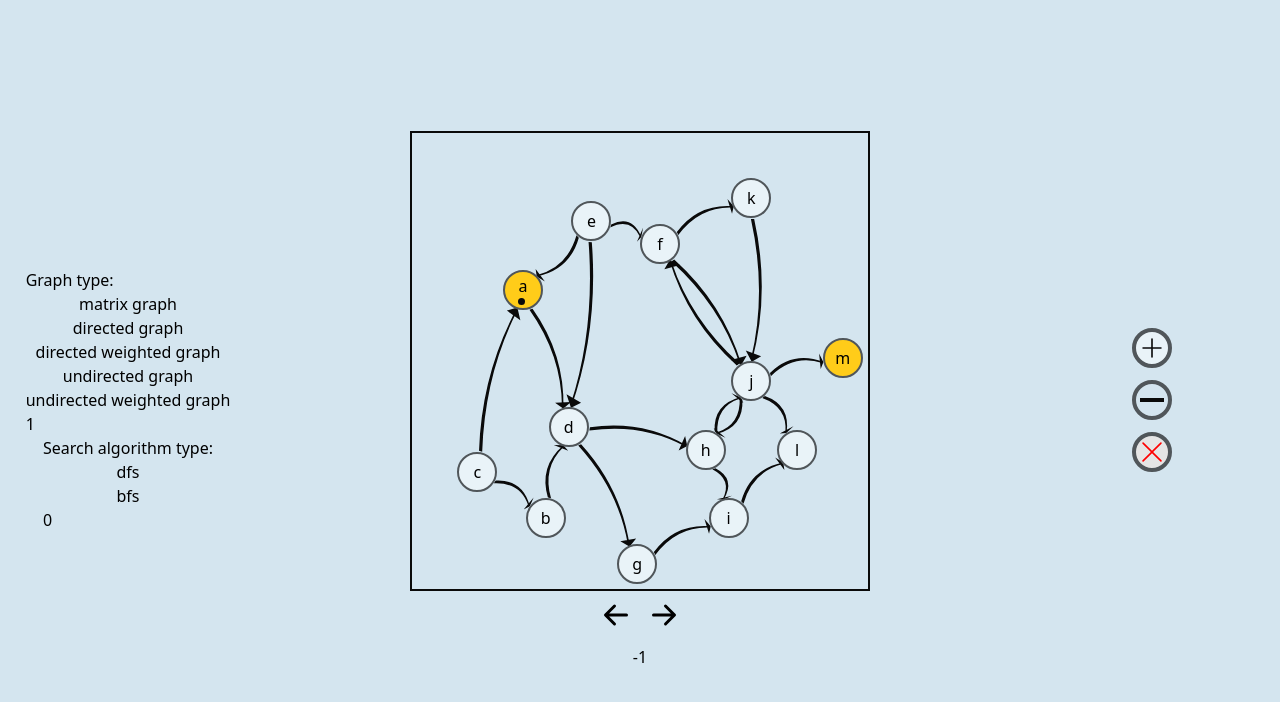
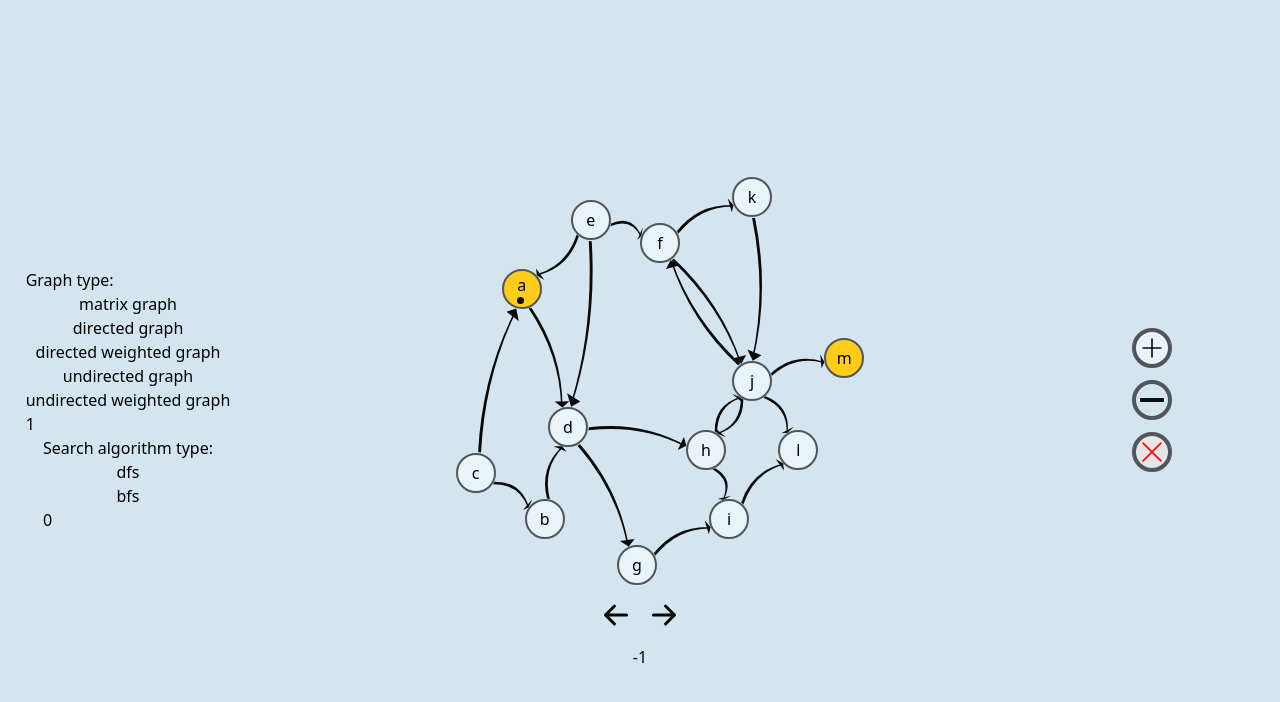
Before and after one commit to KLTPL/graph-algorithms-visualisation, a React (Vite) app: page / in a window 1280 px wide. Both pictures are taken after a click on the button "directed graph". Shown: the top 702 px of the page. Built offline with nearby package versions, Linux system fonts and the light colour scheme.

Commit message:
Finished the remove edge system

```diff
--- a/src/components/visualisation-container/graphs/E.tsx
+++ b/src/components/visualisation-container/graphs/E.tsx
@@ -66,12 +66,8 @@ export default function Edge() {
       pointerTool === VisualisationPointerTools.NewNode &&
       visualisationData.graph.length < 26
     ) {
-      addNewNode(
-        containerRef.current as HTMLDivElement,
-        ev,
-        visualisationData,
-        refreshVisualisationData
-      );
+      addNewNode(containerRef.current as HTMLDivElement, ev, visualisationData);
+      refreshVisualisationData();
     }
   }
 
@@ -79,7 +75,7 @@ export default function Edge() {
     <div
       ref={containerRef}
       id="edge-container"
-      className="w-[95%] md:w-[60%] aspect-square relative border-2 border-black"
+      className="w-[95%] md:w-[60%] aspect-square relative"
       onPointerDown={handleOnPointerDown}
     >
       {nodes.map((node, i) => getNode(node, nodesPositons[i]))}
--- a/src/components/visualisation-container/nodes/EdgeE.tsx
+++ b/src/components/visualisation-container/nodes/EdgeE.tsx
@@ -1,4 +1,8 @@
-import { useUserInput, useVisualisationData } from "../../../context/Context";
+import {
+  useUserInput,
+  useVisualisationData,
+  useVisualisationPointerTools,
+} from "../../../context/Context";
 import { VisualisationDataDW } from "../../../visualisationData/typesVisualisationData";
 import { getProperBgColorForEdgeE } from "../scripts/getProperBgColorForEdgeE";
 import { NodePosition } from "../scripts/getProperNodesPostions";
@@ -9,6 +13,8 @@ import {
 import { EdgeData } from "../scripts/getEdges";
 import { ChangeEvent } from "react";
 import { NODE_SIZE_PX } from "./NodeE";
+import { VisualisationPointerTools } from "../../visualisation-tools/VisualisationTools";
+import removeEdge from "../scripts/removeEdge";
 
 export const EDGE_HEIGHT_PX = 4;
 
@@ -30,6 +36,7 @@ function EdgeEdge({
   const { visualisationData: visualisationDataAny, refreshVisualisationData } =
     useVisualisationData();
   const visualisationData = visualisationDataAny as VisualisationDataDW;
+  const { pointerTool } = useVisualisationPointerTools();
   const { currStepIdx } = useUserInput();
   const { left, top, width, angle } = calcEdgeData(nodePos1, nodePos2);
   const bgColor = getProperBgColorForEdgeE(
@@ -44,7 +51,13 @@ function EdgeEdge({
       : (width / 100) * containerWidth - NODE_SIZE_PX;
   const isNodesTouching = (width / 100) * containerWidth <= NODE_SIZE_PX;
 
-  function handleOnChange(ev: ChangeEvent) {
+  function handleOnPointerDown() {
+    if (pointerTool === VisualisationPointerTools.RemoveEdgeOrNode) {
+      removeEdge(visualisationData, edgeData.edge);
+      refreshVisualisationData();
+    }
+  }
+  function handleInputOnChange(ev: ChangeEvent) {
     const input = ev.target as HTMLInputElement;
     const [nodeFrom, nodeTo] = edgeData.edge;
     const neighbours = visualisationData.graph[nodeFrom] as ToNodeDW[];
@@ -71,21 +84,25 @@ function EdgeEdge({
         transform: `translate(${NODE_SIZE_PX / 2}px, ${
           NODE_SIZE_PX / 2 - EDGE_HEIGHT_PX / 2
         }px) rotate(${angle}deg)`,
-        backgroundColor: `${!visualisationData.isDOrDW ? bgColor : ""}`,
         display: isNodesTouching ? "none" : "block",
       }}
-      className="h-1 absolute"
+      className="absolute"
     >
-      {visualisationData.isDOrDW && (
+      <div
+        onPointerDown={handleOnPointerDown}
+        className="absolute left-0 top-0 bottom-0 right-0"
+      >
+        {visualisationData.isDOrDW ? (
           <svg
             style={{
               transform: `translate(${NODE_SIZE_PX / 2}px, -50%)`,
               fill: bgColor,
+              visibility: visualisationData.isDOrDW ? "visible" : "hidden",
             }}
             xmlns="http://www.w3.org/2000/svg"
             viewBox="0 0 600 150"
             width={edgeSvgWidth}
-          height={35}
+            height={EDGE_HEIGHT_PX * 8}
             preserveAspectRatio="none"
           >
             <path
@@ -93,9 +110,18 @@ function EdgeEdge({
               d="M 4 70 Q 308 0 598 80 L 551 106 L 575 40 L 597 80 L 583 83 Q 307 15 4 84 Z"
             ></path>
           </svg>
+        ) : (
+          <div
+            style={{
+              backgroundColor: `${bgColor}`,
+            }}
+            className="w-full h-full"
+          ></div>
         )}
+      </div>
       {visualisationData.isDWOrUW && (
         <input
+          key={JSON.stringify(edgeData)} // key is necesary when removing en edge
           type="number"
           defaultValue={edgeData.cost}
           className="absolute left-1/2 top-1/2 max-w-[4ch] bg-nodeEmpty text-center border-2 border-nodeBorder rounded-full"
@@ -104,7 +130,7 @@ function EdgeEdge({
               visualisationData.isDOrDW ? "-125" : "-50"
             }%) rotate(${-angle}deg)`,
           }}
-          onChange={handleOnChange}
+          onChange={handleInputOnChange}
         />
       )}
     </div>
--- a/src/components/visualisation-container/nodes/NodeE.tsx
+++ b/src/components/visualisation-container/nodes/NodeE.tsx
@@ -48,7 +48,8 @@ function NodeEdge({ backtrackCount, node, pos, containerRef }: NodeEdgeProps) {
         break;
       case VisualisationPointerTools.RemoveEdgeOrNode:
         if (visualisationData.graph.length > 2) {
-          removeNode(visualisationData, node, refreshVisualisationData);
+          removeNode(visualisationData, node);
+          refreshVisualisationData();
         }
         break;
     }
--- a/src/components/visualisation-container/scripts/addNewNode.ts
+++ b/src/components/visualisation-container/scripts/addNewNode.ts
@@ -5,8 +5,7 @@ import getProperNodesPosition, { NodePosition } from "./getProperNodesPostions";
 export default function addNewNode(
   containerDiv: HTMLDivElement,
   { clientX, clientY }: React.PointerEvent,
-  visualisationData: VisualisationDataDW,
-  refreshVisualisationData: () => void
+  visualisationData: VisualisationDataDW
 ) {
   const { left, top, right, width, height, bottom } =
     containerDiv.getBoundingClientRect();
@@ -29,5 +28,4 @@ export default function addNewNode(
     left: newLeft,
     top: newTop,
   });
-  refreshVisualisationData();
 }
--- /dev/null
+++ b/src/components/visualisation-container/scripts/removeEdge.ts
@@ -0,0 +1,22 @@
+import { VisualisationDataDW } from "../../../visualisationData/typesVisualisationData";
+import { EdgeE } from "./getEdges";
+
+export default function removeEdge(
+  { graph, isUOrUW }: VisualisationDataDW,
+  [node1, node2]: EdgeE
+) {
+  for (let i = 0; i < graph[node1].length; i++) {
+    if (graph[node1][i].node === node2) {
+      graph[node1].splice(i, 1);
+      break;
+    }
+  }
+  if (isUOrUW) {
+    for (let i = 0; i < graph[node2].length; i++) {
+      if (graph[node2][i].node === node1) {
+        graph[node2].splice(i, 1);
+        break;
+      }
+    }
+  }
+}
--- a/src/components/visualisation-container/scripts/removeNode.ts
+++ b/src/components/visualisation-container/scripts/removeNode.ts
@@ -5,7 +5,6 @@ import getProperNodesPosition from "./getProperNodesPostions";
 export default function removeNode(
   visualisationData: VisualisationDataDW,
   node: NodeE,
-  refreshVisualisationData: () => void
 ) {
   visualisationData.graph.splice(node, 1);
   getProperNodesPosition(visualisationData).splice(node, 1);
@@ -22,7 +21,6 @@ export default function removeNode(
       }
     }
   }
-  refreshVisualisationData();
 }
 
 function changeStartAndEndNodeIfNeeded(
```
Lines whose indentation alone changed are shown as unchanged.
